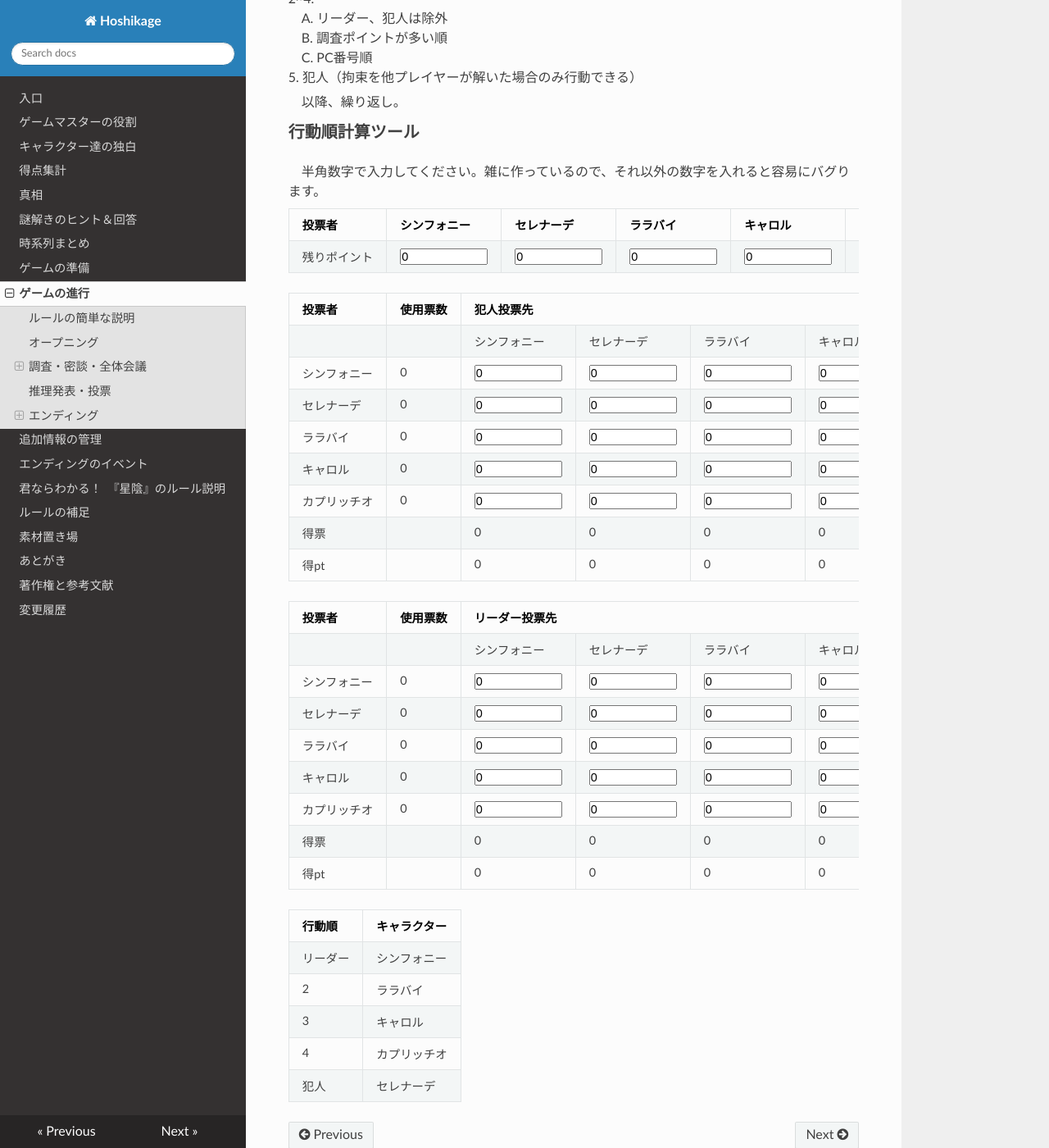
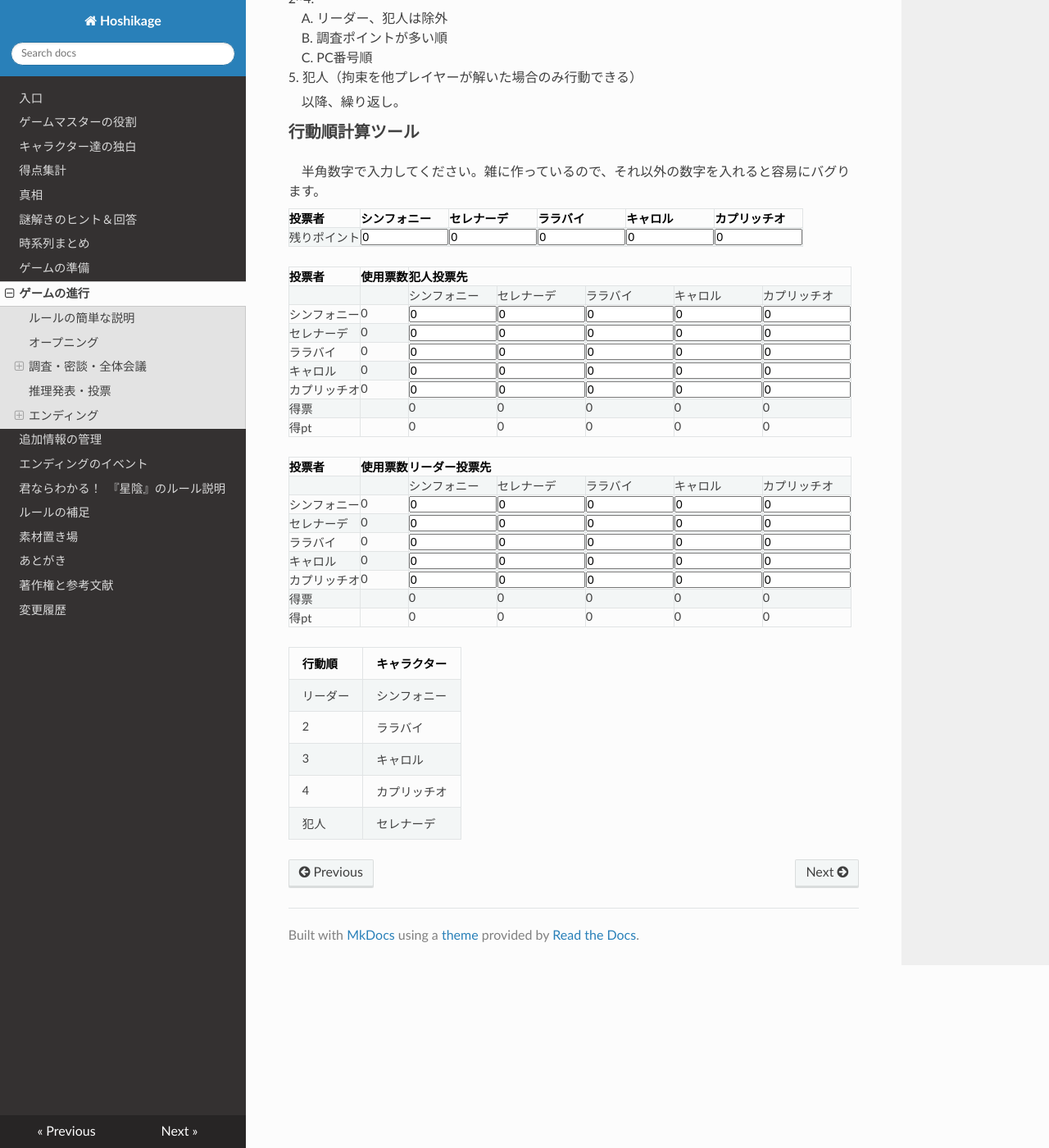
Before and after one commit to KTakahiro1729/Hoshikage, an MkDocs documentation site: the page built from docs/Moderator.md, in a window 1280 px wide and 1400 px high, scrolled down 4904 px. Shown: the whole window at 82% size. Built offline with MkDocs 1.6.1, drawn with Linux system fonts in a browser that asks for light colours; nearby versions of some CDN libraries.

Commit message:
retry css

```diff
--- a/docs/Moderator.md
+++ b/docs/Moderator.md
@@ -212,12 +212,6 @@ function copyhidden(name){
 <script src="https://cdn.jsdelivr.net/npm/vue"></script>
 
 <!-- いつか配列を使う -->
-
-<style>
-.padless_table td, .padless_table th {
-  padding: 0px 0px;
-}
-  </style>
 
 <table id="pts_table" class="padless_table">
   <thead>
--- a/docs/css/extra.css
+++ b/docs/css/extra.css
@@ -16,3 +16,7 @@ input{
  margin:0; padding:0;
  vertical-align:bottom;
 }
+
+.padless_table td, .padless_table th {
+  padding: 0px 0px !important;
+}
```
